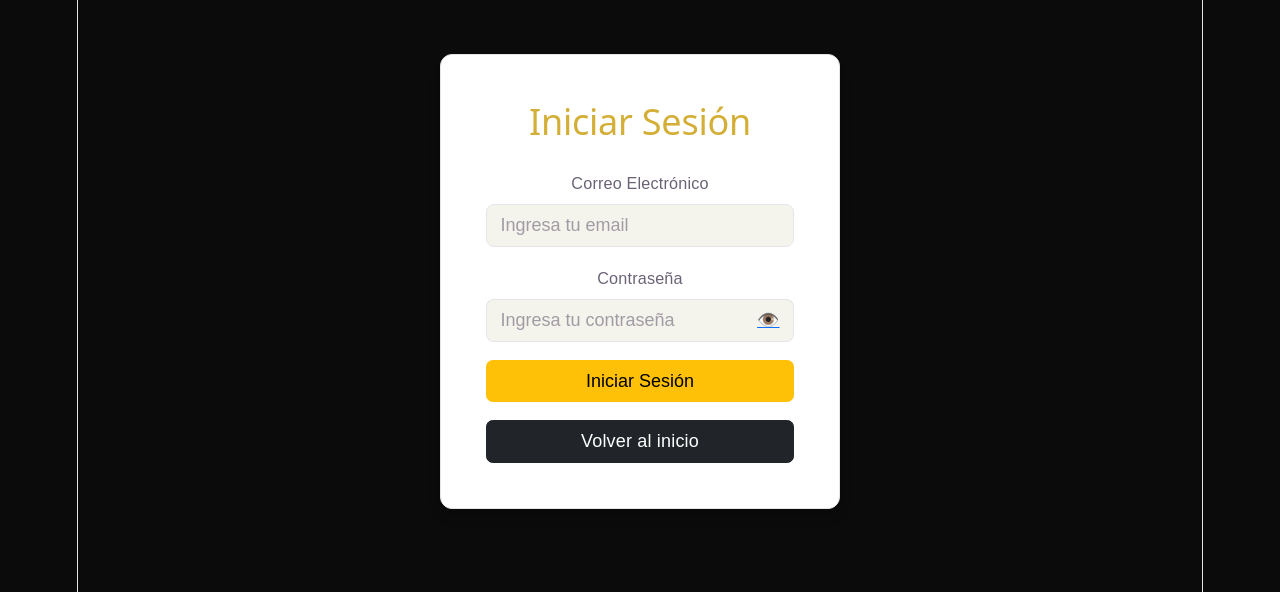
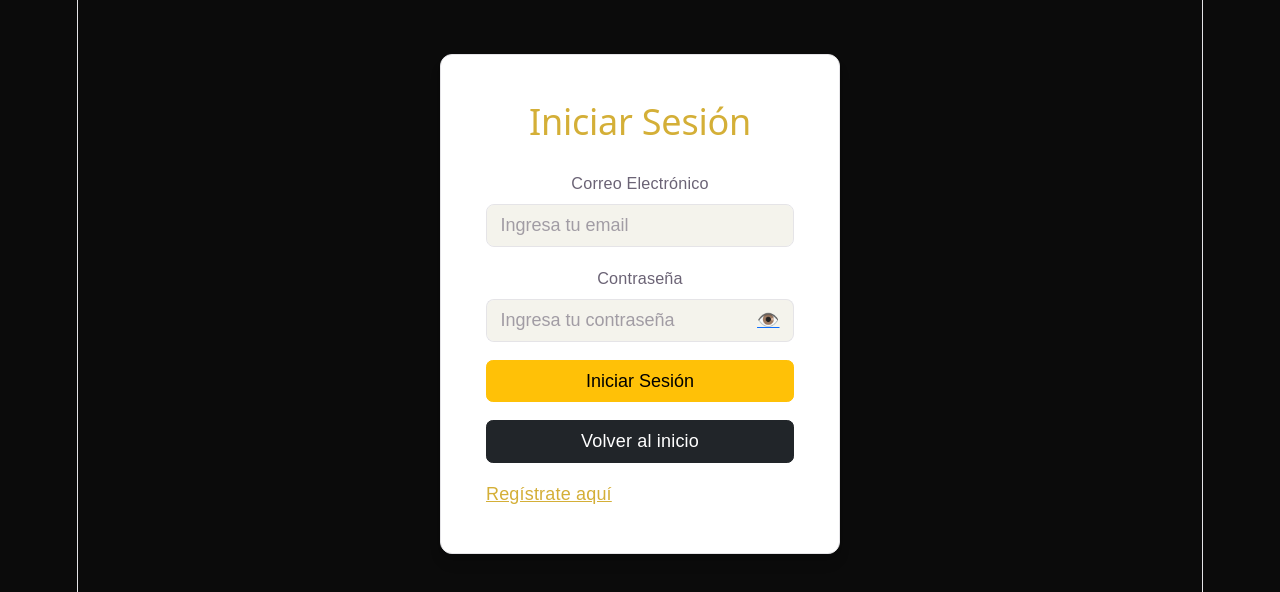
Before and after one commit to santiagomelendez1/UISBET, a React (Vite) app: page /login in a window 1280 px wide. Shown: the top 592 px of the page. Built offline with nearby package versions, Linux system fonts and the light colour scheme.

Commit message:
Link a registro desde login

```diff
--- a/src/pages/Login.jsx
+++ b/src/pages/Login.jsx
@@ -107,6 +107,13 @@ function Login() {
               <Button as={Link} to="/" variant="dark" className="w-100 mt-3">
                 Volver al inicio
               </Button>
+
+              {/* Enlace al formulario de registro. */}
+              <p className="text-start mt-3 mb-0">
+                <Link to="/registro" style={{ textDecoration: 'underline', color: 'var(--gold-main)' }}>
+                  Regístrate aquí
+                </Link>
+              </p>
             </Form>
           </Card.Body>
         </Card>
```
